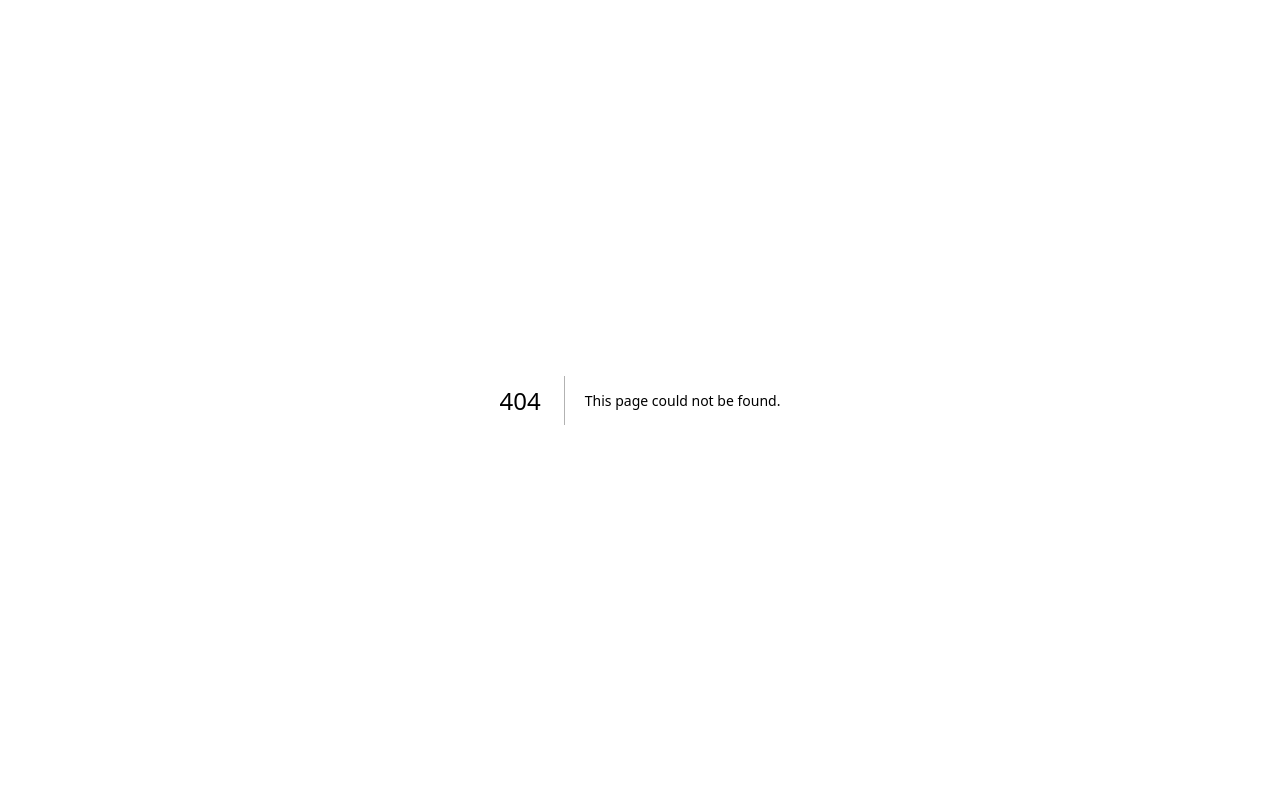
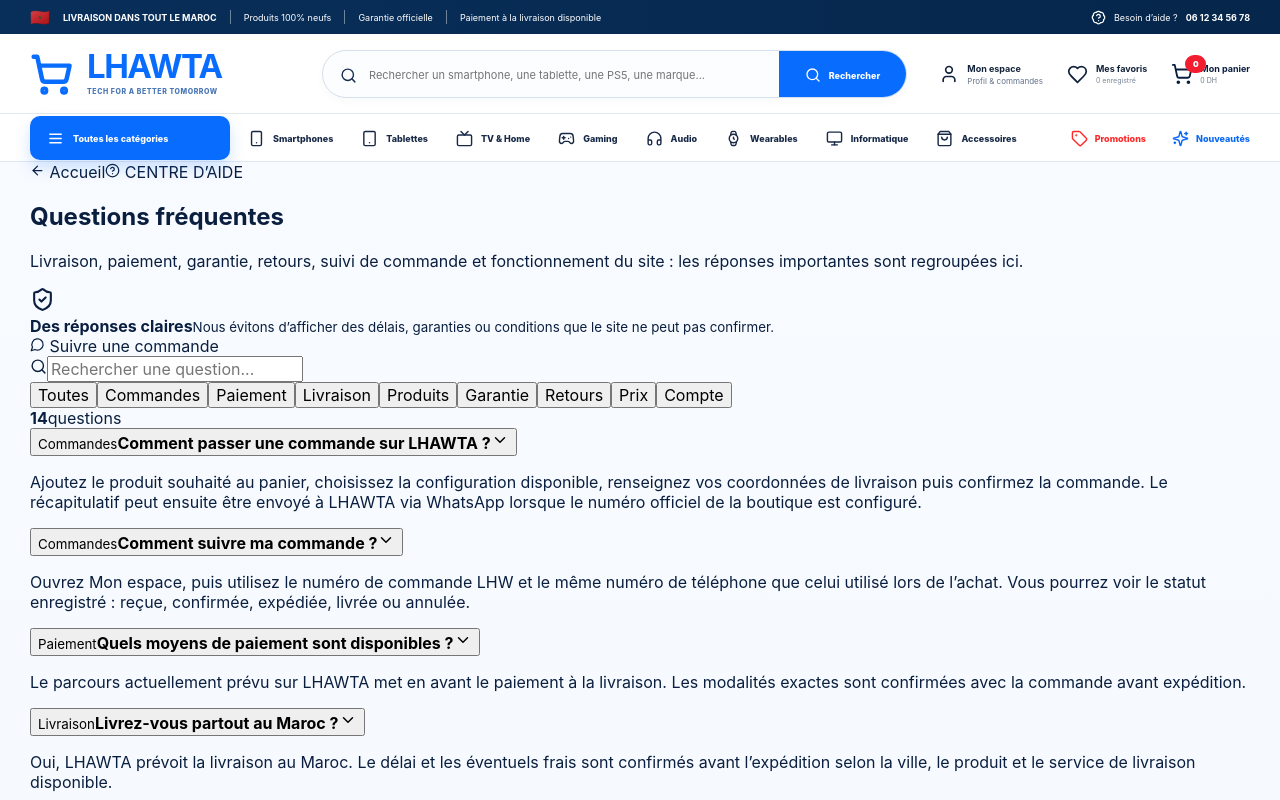
Before and after one commit to deathekid666/nexora, a Next.js app: page /faq in a window 1280 px wide. Before the commit this address had no page. Shown: the top 800 px of the page. Built offline with nearby package versions, Linux system fonts and the light colour scheme.

Commit message:
Add FAQ page route

```diff
--- /dev/null
+++ b/app/faq/page.tsx
@@ -0,0 +1,34 @@
+import { ArrowLeft, HelpCircle, MessageCircle, ShieldCheck } from "lucide-react";
+import StoreHeader from "@/components/StoreHeader";
+import SiteMotion from "@/components/SiteMotion";
+import FaqClient from "@/components/FaqClient";
+
+export default function FaqPage(){
+  return (
+    <main className="exact-page faq-page">
+      <SiteMotion/>
+      <StoreHeader/>
+
+      <section className="faq-hero">
+        <div className="exact-shell faq-hero-inner">
+          <div>
+            <a href="/"><ArrowLeft size={15}/> Accueil</a>
+            <span><HelpCircle size={15}/> CENTRE D’AIDE</span>
+            <h1>Questions fréquentes</h1>
+            <p>Livraison, paiement, garantie, retours, suivi de commande et fonctionnement du site : les réponses importantes sont regroupées ici.</p>
+          </div>
+          <aside>
+            <ShieldCheck size={25}/>
+            <div>
+              <b>Des réponses claires</b>
+              <small>Nous évitons d’afficher des délais, garanties ou conditions que le site ne peut pas confirmer.</small>
+            </div>
+            <a href="/account"><MessageCircle size={15}/> Suivre une commande</a>
+          </aside>
+        </div>
+      </section>
+
+      <FaqClient/>
+    </main>
+  );
+}
```
